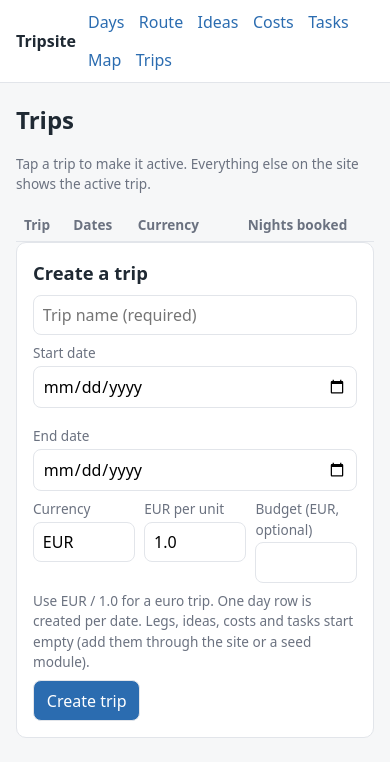
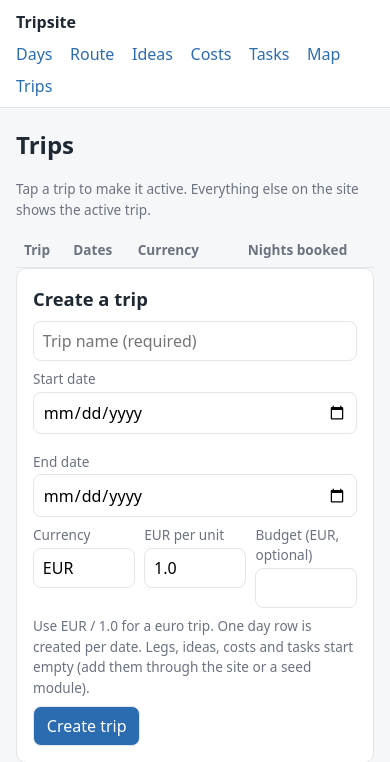
Before and after one commit to wvdberge/tripsite, a Flask app: page /trips in a window 390 px wide. Shown: the top 762 px of the page. Run offline with Flask 3, Linux system fonts and the light colour scheme; data that the repository does not hold is empty.

Commit message:
Fix mobile topbar: stack nav below trip name on narrow screens
A long trip name (UK Cycling 2026 — Hadrian's Cycleway) squeezed the nav
into a narrow leftover column, so the links stacked one per line on mobile.
Add a max-width:640px rule that keeps the name + user on the top row and
drops the nav to its own full-width row, where it wraps into tidy rows.

Co-Authored-By: Claude Opus 4.8 (1M context) <noreply@anthropic.com>

```diff
--- a/static/style.css
+++ b/static/style.css
@@ -131,3 +131,12 @@ ul.clean li:last-child { border-bottom: 0; }
 .legpin { background: var(--accent); color: #fff; border-radius: 999px;
   width: 22px; height: 22px; line-height: 22px; text-align: center;
   font-size: .75rem; font-weight: 700; box-shadow: 0 0 0 2px #fff; }
+
+/* responsive: on narrow screens a long trip name squeezed the nav into a
+   one-per-line column. Keep name + user on the top row, drop the nav to its
+   own full-width row below so it wraps into tidy rows. */
+@media (max-width: 640px) {
+  .topbar { gap: .5rem .9rem; }
+  .topbar .brand { flex: 1 1 auto; min-width: 0; }
+  .topbar nav { order: 1; flex-basis: 100%; gap: .5rem 1.1rem; }
+}
```
